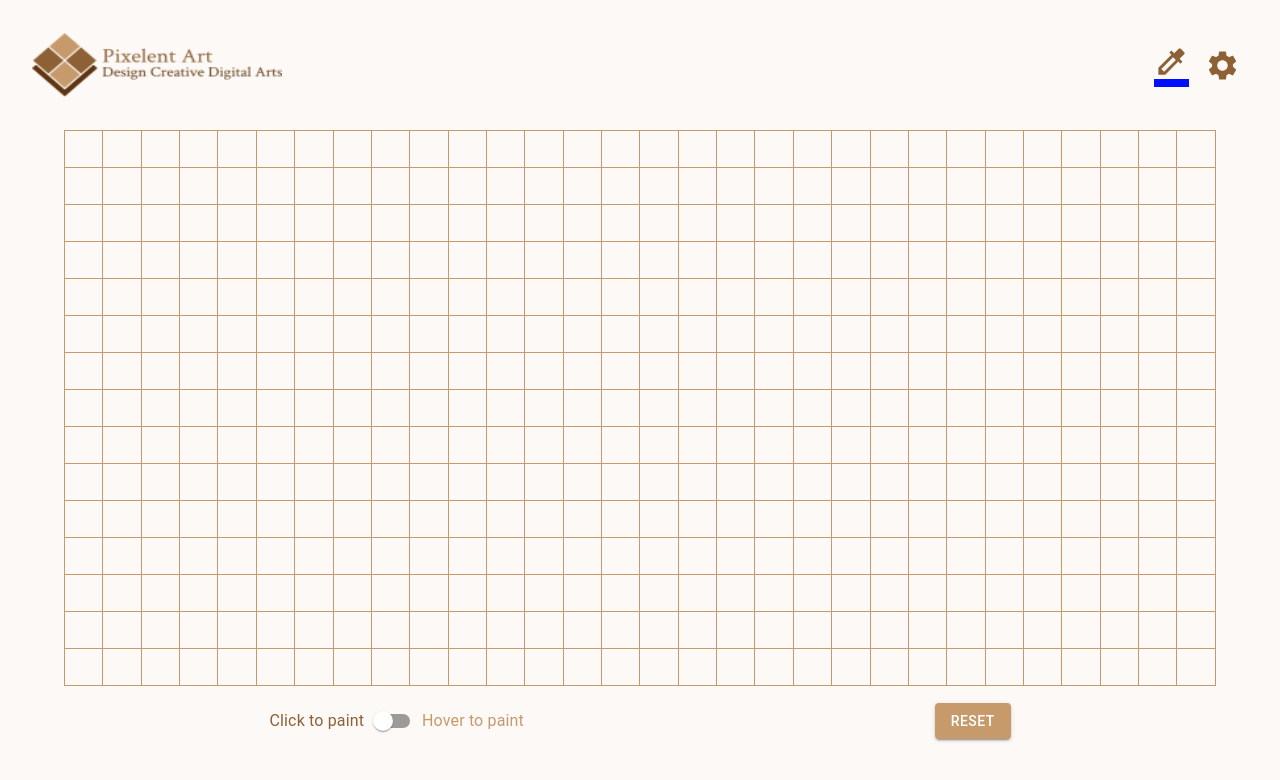
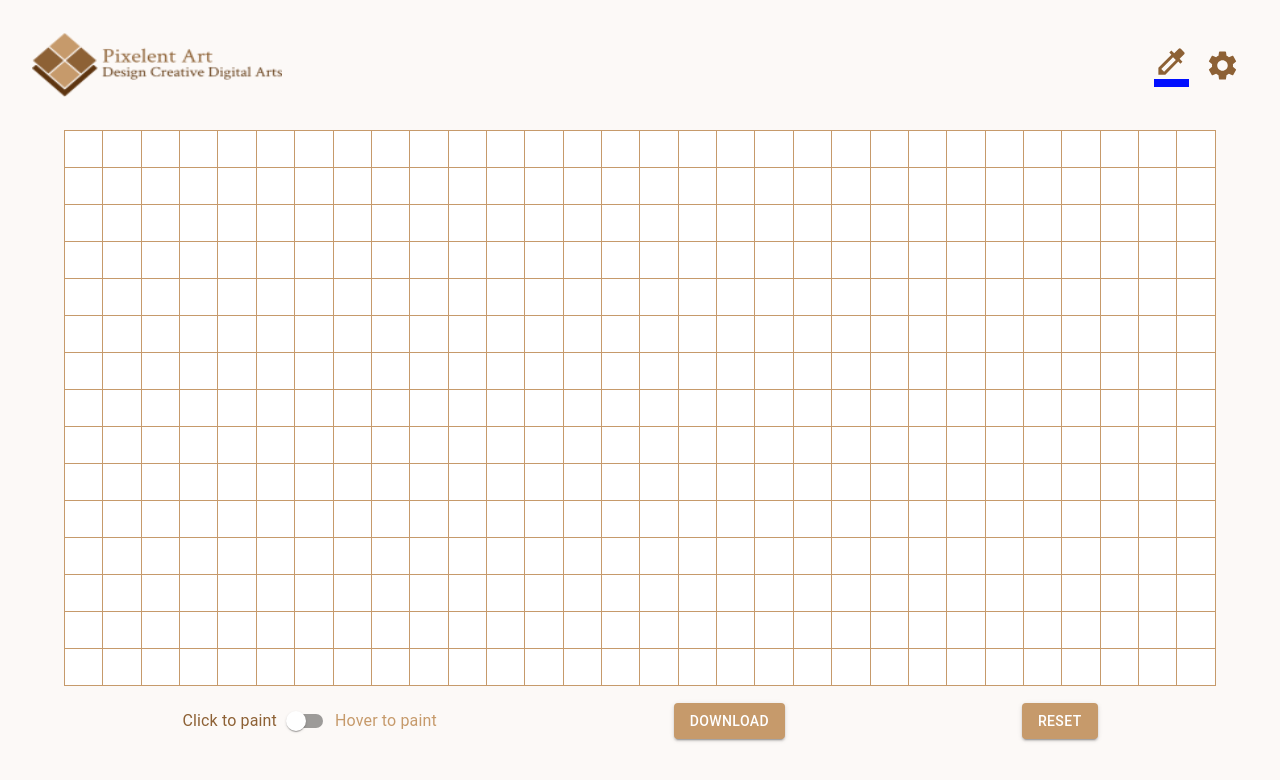
Before and after one commit to ArjunMamidi2698/drawing-board, a React (Create React App) app: page / in a window 1280 px wide. Shown: the top 780 px of the page. Built offline with nearby package versions, Linux system fonts and the light colour scheme.

Commit message:
Added Download option

```diff
--- a/package.json
+++ b/package.json
@@ -10,6 +10,7 @@
     "@testing-library/jest-dom": "^5.16.4",
     "@testing-library/react": "^13.3.0",
     "@testing-library/user-event": "^13.5.0",
+    "html-to-image": "^1.9.0",
     "react": "^18.1.0",
     "react-color-picker": "^4.0.2",
     "react-colorful": "^5.5.1",
--- a/src/components/PickerMenu.jsx
+++ b/src/components/PickerMenu.jsx
@@ -17,16 +17,15 @@ export const PickerMenu = () => {
 	};
 	return (
 		<>
-			<IconButton>
+			<IconButton onClick={handleClick}>
 				<Colorize
 					id="basic-button"
 					aria-controls={open ? "basic-menu" : undefined}
 					aria-haspopup="true"
 					aria-expanded={open ? "true" : undefined}
-					onClick={handleClick}
 					sx={{
 						color: theme.palette.primary.dark,
-						borderBottom: `.5rem solid ${picked}`
+						borderBottom: `.5rem solid ${picked}`,
 					}}
 					fontSize="large"
 					titleAccess="Color Picker"
--- a/src/components/board/Board.jsx
+++ b/src/components/board/Board.jsx
@@ -1,13 +1,32 @@
-import { Container, Table, TableBody, TableRow } from "@mui/material";
+import { Button, Container, Table, TableBody, TableRow } from "@mui/material";
 import { useBoard } from "../../stores/board-context";
 import { BoardActions } from "./BoardActions";
 import { BoardCell } from "./BoardCell";
+import { toPng } from "html-to-image";
+import { useCallback, useRef } from "react";
 
 export const Board = () => {
 	const { tableDimensions } = useBoard();
+	const ref = useRef(null);
+	const onButtonClick = useCallback(() => {
+		if (ref.current === null) {
+			return;
+		}
+		toPng(ref.current, { cacheBust: true })
+			.then((dataUrl) => {
+				const link = document.createElement("a");
+				link.download = "pixelent-art.png";
+				link.href = dataUrl;
+				link.click();
+			})
+			.catch((err) => {
+				console.log(err);
+			});
+	}, [ref]);
+
 	return (
 		<Container>
-			<Table size="small">
+			<Table size="small" ref={ref}>
 				<TableBody>
 					{Array(tableDimensions[0])
 						.fill(1)
@@ -22,7 +41,7 @@ export const Board = () => {
 						))}
 				</TableBody>
 			</Table>
-			<BoardActions />
+			<BoardActions onDownload={onButtonClick} />
 		</Container>
 	);
 };
--- a/src/components/board/BoardActions.jsx
+++ b/src/components/board/BoardActions.jsx
@@ -1,7 +1,7 @@
 import { Box, Button, Switch, Typography } from "@mui/material";
 import { useBoard } from "../../stores/board-context";
 
-export const BoardActions = () => {
+export const BoardActions = ({ onDownload }) => {
 	const { setResetBoard, drag, setDrag } = useBoard();
 	const handleReset = () => {
 		setResetBoard(true);
@@ -22,13 +22,26 @@ export const BoardActions = () => {
 			}}
 		>
 			<Box display="flex">
-				<Typography color={!drag ? "primary.dark" : "primary"}>Click to paint</Typography>
+				<Typography color={!drag ? "primary.dark" : "primary"}>
+					Click to paint
+				</Typography>
 				<Switch
 					checked={drag}
 					onChange={(e) => setDrag(e.target.checked)}
 				/>
-				<Typography color={drag ? "primary.dark" : "primary"}>Hover to paint</Typography>
+				<Typography color={drag ? "primary.dark" : "primary"}>
+					Hover to paint
+				</Typography>
 			</Box>
+			<Button
+				variant="contained"
+				onClick={onDownload}
+				sx={{
+					color: "#FFFFFF",
+				}}
+			>
+				Download
+			</Button>
 			<Button
 				variant="contained"
 				onClick={handleReset}
--- a/src/components/board/BoardCell.jsx
+++ b/src/components/board/BoardCell.jsx
@@ -7,7 +7,7 @@ import theme from "../../themes";
 export const BoardCell = () => {
 	const { picked } = usePicked();
 	const { resetBoard, drag } = useBoard();
-	const [cellBackground, setCellBackground] = useState();
+	const [cellBackground, setCellBackground] = useState("#FFFFFF");
 	const updateColor = useCallback(() => {
 		setCellBackground(picked);
 	}, [picked]);
```
Also changed, not shown: 1 other file (tests, documents, lock files or other folders).
